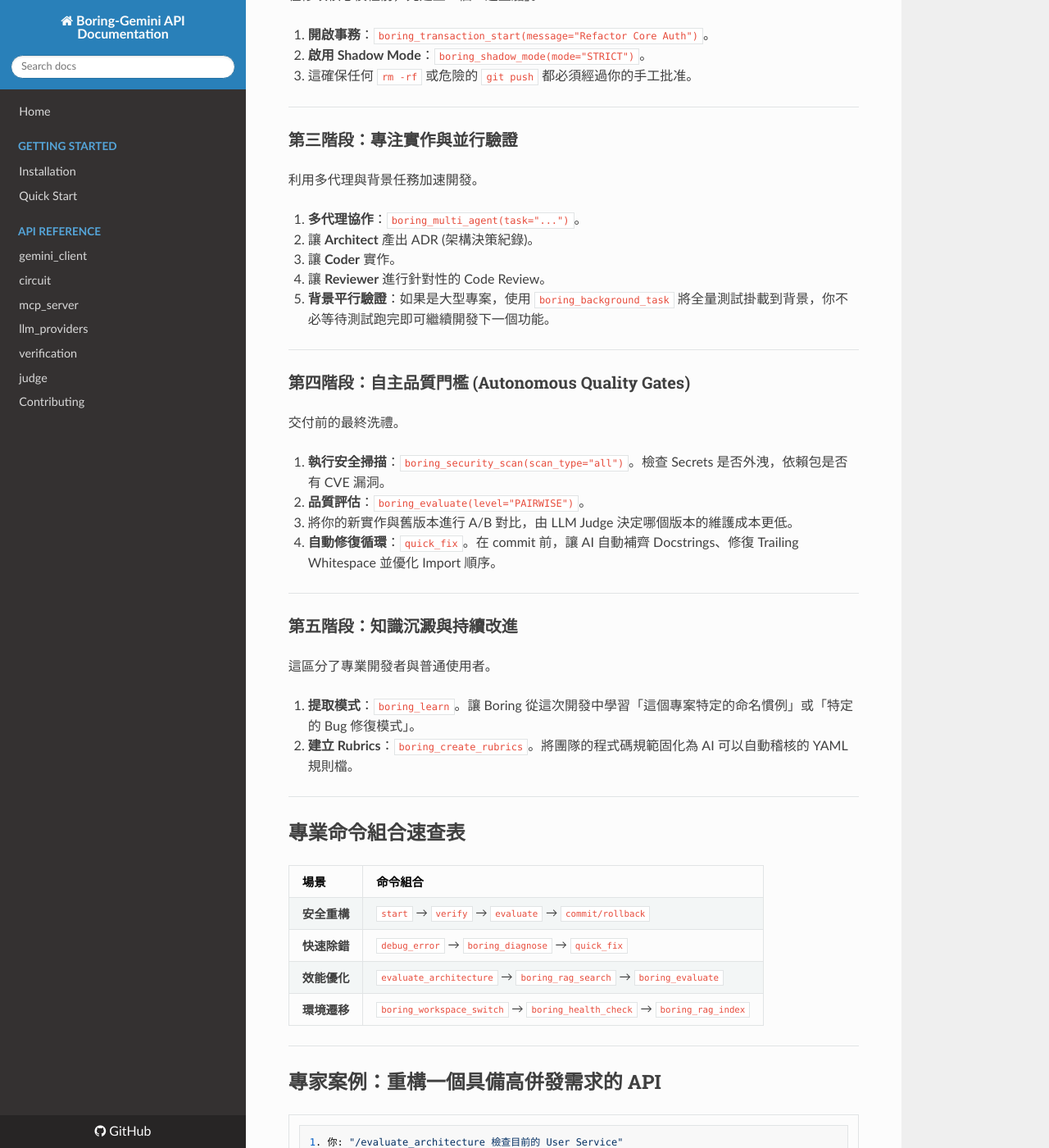
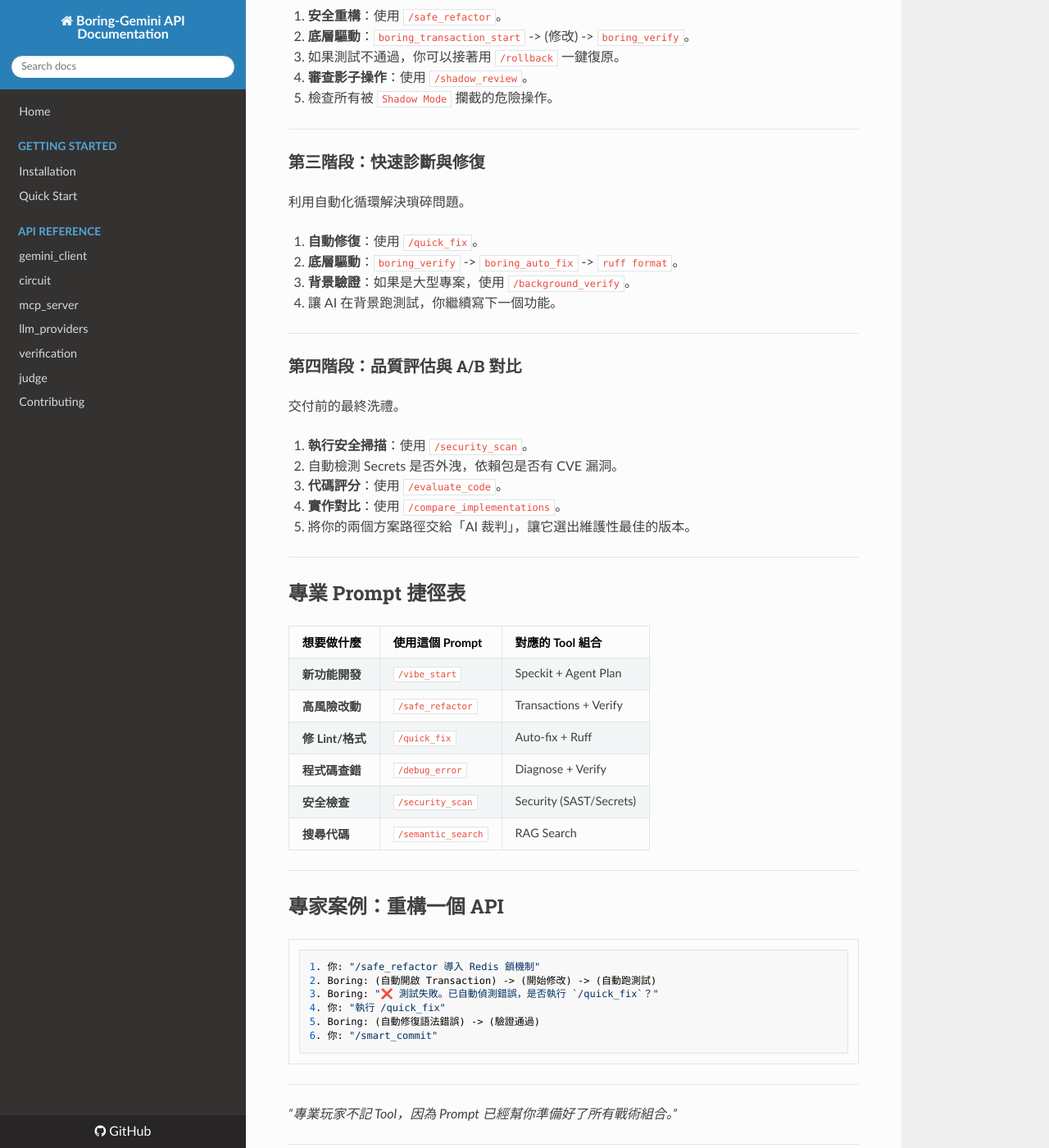
Before and after one commit to Boring206/boring-gemini, an MkDocs documentation site: the page built from docs/PROFESSIONAL_PLAYBOOK.md, in a window 1280 px wide and 1400 px high, scrolled down 715 px. Shown: the whole window at 82% size. Built offline with MkDocs 1.6.1, drawn with Linux system fonts in a browser that asks for light colours; nearby versions of some CDN libraries; some of the changed text lies outside the part shown.

Commit message:
docs: refactor playbook to Prompt-First UX

````diff
--- a/docs/PROFESSIONAL_PLAYBOOK.md
+++ b/docs/PROFESSIONAL_PLAYBOOK.md
@@ -1,85 +1,82 @@
 # Boring 專業開發實戰指南 (Professional Playbook)
 
-> **目標**：從「寫出會跑的程式碼」晉升為「交付生產等級、高彈性、零債務的系統架構」。
+> **目標**：從「寫出會跑的程式碼」晉換為「交付生產等級、高彈性、零債務的系統架構」。
 
 ---
 
-## 核心哲學：架構驅動開發 (Architecture-Driven Development)
+## 核心哲學：捷徑開發 (Prompt-First Workflow)
 
-在專業開發環境中，Boring 不僅是工具，而是你的 **虛擬架構辦公室 (Virtual Arch-Office)**。以下是推薦的標準專業工作流：
+你要記住的不是 **Tool 名稱**，而是 **工作場景 (Prompts)**。在工作時，你只需輸入 `/` 或 Prompt 名稱，AI 就會自動組合工具執行。
 
 ### 第一階段：需求審度與架構共識
 不要直接寫 Code。專業的第一步是確保 AI 真正理解複雜的業務邏輯。
 
 1. **啟動架構師計畫**：使用 `/vibe_start`。
-2. **強制釐清**：AI 會透過 `speckit_clarify` 提出挑戰性問題（例如：CAP 定理取捨、並發競爭狀態處理）。
-3. **架構評估**：使用 `evaluate_architecture`。這一點至關重要，它能強制 AI 指出你需求中的設計缺陷（例如：缺少 Retry 機制、潛在的 O(N) 操作）。
+   - **底層驅動**：`speckit_clarify` -> `speckit_plan` -> `evaluate_architecture`。
+2. **強制解析架構**：使用 `/evaluate_architecture`。
+   - 這能強制 AI 指出你需求中的設計缺陷（例如：缺少 Retry 機制、潛在的 O(N) 操作）。
 
 ---
 
-### 第二階段：建立原子操作防護網 (Atomic Safety)
+### 第二階段：建立原子操作防護網 (Safety Net)
 在修改核心模組前，先建立一個「逃生艙」。
 
-1. **開啟事務**：`boring_transaction_start(message="Refactor Core Auth")`。
-2. **啟用 Shadow Mode**：`boring_shadow_mode(mode="STRICT")`。
-   - 這確保任何 `rm -rf` 或危險的 `git push` 都必須經過你的手工批准。
+1. **安全重構**：使用 `/safe_refactor`。
+   - **底層驅動**：`boring_transaction_start` -> (修改) -> `boring_verify`。
+   - 如果測試不通過，你可以接著用 `/rollback` 一鍵復原。
+2. **審查影子操作**：使用 `/shadow_review`。
+   - 檢查所有被 `Shadow Mode` 攔截的危險操作。
 
 ---
 
-### 第三階段：專注實作與並行驗證
-利用多代理與背景任務加速開發。
+### 第三階段：快速診斷與修復
+利用自動化循環解決瑣碎問題。
 
-1. **多代理協作**：`boring_multi_agent(task="...")`。
-   - 讓 **Architect** 產出 ADR (架構決策紀錄)。
-   - 讓 **Coder** 實作。
-   - 讓 **Reviewer** 進行針對性的 Code Review。
-2. **背景平行驗證**：如果是大型專案，使用 `boring_background_task` 將全量測試掛載到背景，你不必等待測試跑完即可繼續開發下一個功能。
+1. **自動修復**：使用 `/quick_fix`。
+   - **底層驅動**：`boring_verify` -> `boring_auto_fix` -> `ruff format`。
+2. **背景驗證**：如果是大型專案，使用 `/background_verify`。
+   - 讓 AI 在背景跑測試，你繼續寫下一個功能。
 
 ---
 
-### 第四階段：自主品質門檻 (Autonomous Quality Gates)
+### 第四階段：品質評估與 A/B 對比
 交付前的最終洗禮。
 
-1. **執行安全掃描**：`boring_security_scan(scan_type="all")`。檢查 Secrets 是否外洩，依賴包是否有 CVE 漏洞。
-2. **品質評估**：`boring_evaluate(level="PAIRWISE")`。
-   - 將你的新實作與舊版本進行 A/B 對比，由 LLM Judge 決定哪個版本的維護成本更低。
-3. **自動修復循環**：`quick_fix`。在 commit 前，讓 AI 自動補齊 Docstrings、修復 Trailing Whitespace 並優化 Import 順序。
+1. **執行安全掃描**：使用 `/security_scan`。
+   - 自動檢測 Secrets 是否外洩，依賴包是否有 CVE 漏洞。
+2. **代碼評分**：使用 `/evaluate_code`。
+3. **實作對比**：使用 `/compare_implementations`。
+   - 將你的兩個方案路徑交給「AI 裁判」，讓它選出維護性最佳的版本。
 
 ---
 
-### 第五階段：知識沉澱與持續改進
-這區分了專業開發者與普通使用者。
+## 專業 Prompt 捷徑表
 
-1. **提取模式**：`boring_learn`。讓 Boring 從這次開發中學習「這個專案特定的命名慣例」或「特定的 Bug 修復模式」。
-2. **建立 Rubrics**：`boring_create_rubrics`。將團隊的程式碼規範固化為 AI 可以自動稽核的 YAML 規則檔。
+| 想要做什麼 | 使用這個 Prompt | 對應的 Tool 組合 |
+|------|----------|----------|
+| **新功能開發** | `/vibe_start` | Speckit + Agent Plan |
+| **高風險改動** | `/safe_refactor` | Transactions + Verify |
+| **修 Lint/格式** | `/quick_fix` | Auto-fix + Ruff |
+| **程式碼查錯** | `/debug_error` | Diagnose + Verify |
+| **安全檢查** | `/security_scan` | Security (SAST/Secrets) |
+| **搜尋代碼** | `/semantic_search` | RAG Search |
 
 ---
 
-## 專業命令組合速查表
-
-| 場景 | 命令組合 |
-|------|----------|
-| **安全重構** | `start` → `verify` → `evaluate` → `commit/rollback` |
-| **快速除錯** | `debug_error` → `boring_diagnose` → `quick_fix` |
-| **效能優化** | `evaluate_architecture` → `boring_rag_search` → `boring_evaluate` |
-| **環境遷移** | `boring_workspace_switch` → `boring_health_check` → `boring_rag_index` |
-
----
-
-## 專家案例：重構一個具備高併發需求的 API
+## 專家案例：重構一個 API
 
 ```markdown
-1. 你: "/evaluate_architecture 檢查目前的 User Service"
-2. Boring: "⚠️ 發現 N+1 Query 風險，且在併發下可能出現 Race Condition。建議使用 Redis Lock。"
-3. 你: "/safe_refactor 導入 Redis 鎖機制"
-4. Boring: (開啟 Transaction) -> (修改代碼) -> (跑背景壓力測試)
-5. Boring: "✅ 驗證通過。在高併發模擬下性能提升 300%。是否提交？"
-6. 你: "boring_transaction_commit"
+1. 你: "/safe_refactor 導入 Redis 鎖機制"
+2. Boring: (自動開啟 Transaction) -> (開始修改) -> (自動跑測試)
+3. Boring: "❌ 測試失敗。已自動偵測錯誤，是否執行 `/quick_fix`？"
+4. 你: "執行 /quick_fix"
+5. Boring: (自動修復語法錯誤) -> (驗證通過)
+6. 你: "/smart_commit"
 ```
 
 ---
 
-*“Boring 的專業用法在於：讓 AI 像資深工程師一樣思考，而不僅僅是像初級工程師一樣寫 Code。”*
+*“專業玩家不記 Tool，因為 Prompt 已經幫你準備好了所有戰術組合。”*
 
 ---
 *Last updated: V10.16.0*
````
